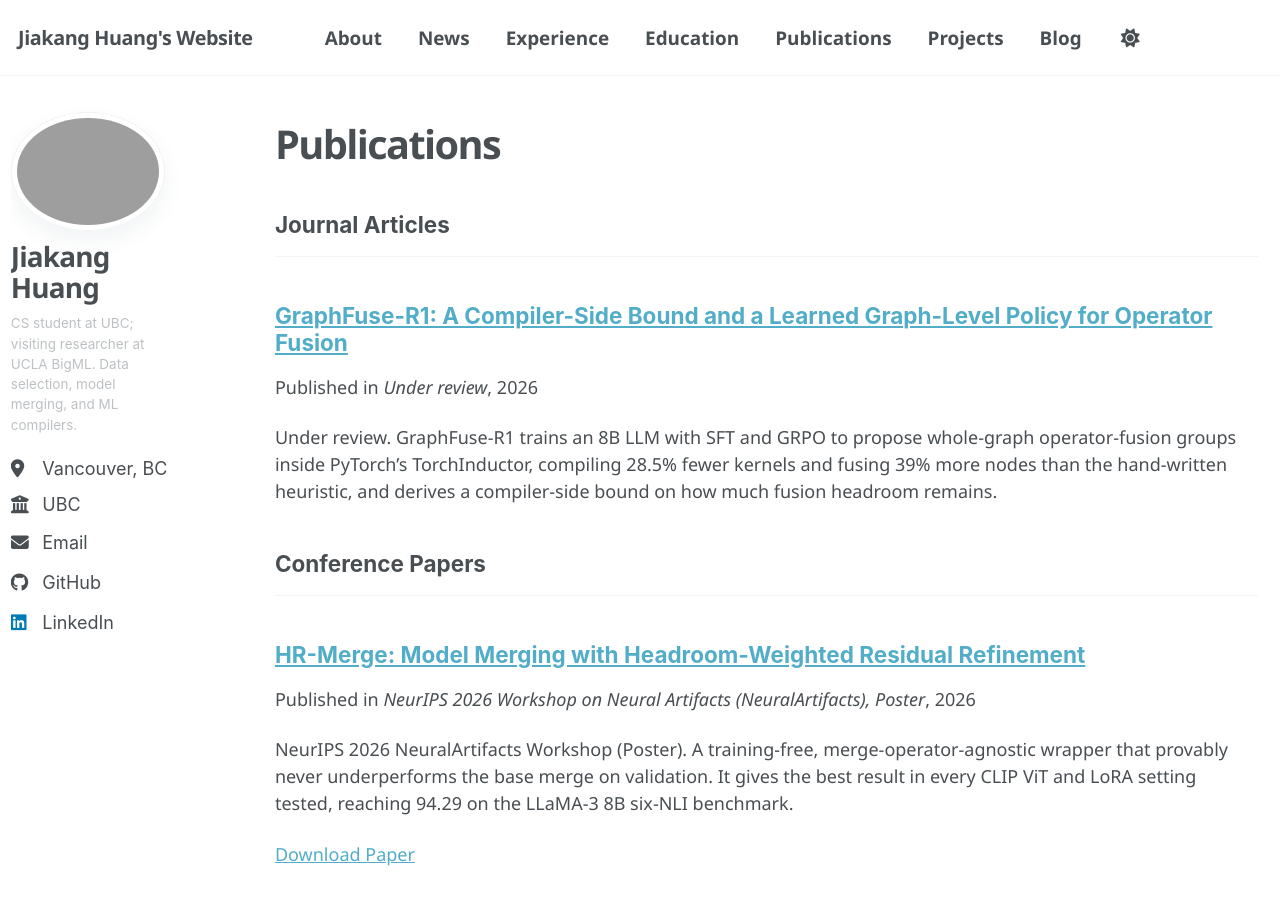
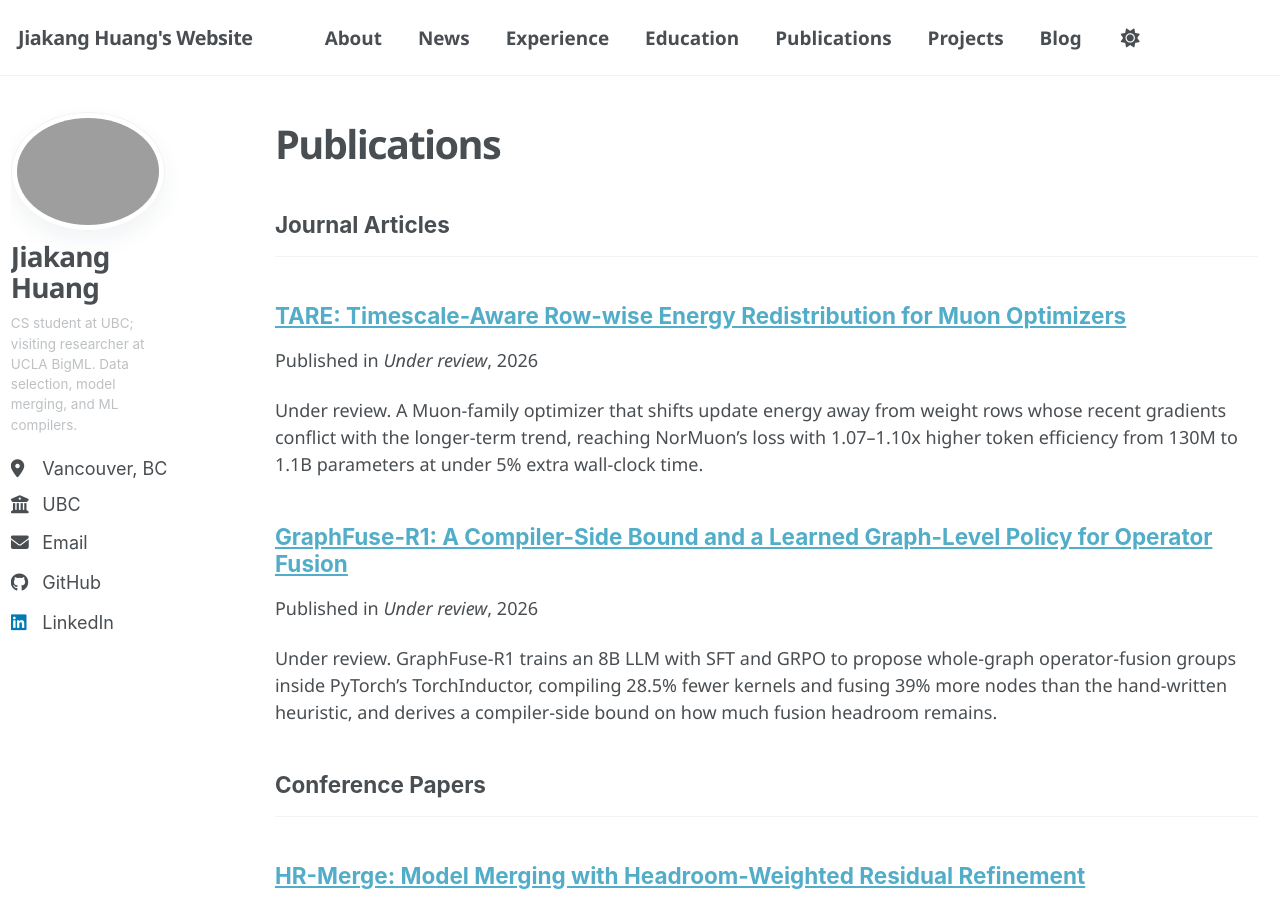
Before and after one commit to DanielHuangjiakang/danielhuangjiakang.github.io, a Jekyll site: the page built from _pages/publications.html, in a window 1280 px wide and 900 px high. Built offline with Jekyll 4.4.1, drawn with Linux system fonts in a browser that asks for light colours; a script bundle is joined from its source files by our own code; library files that are not in the unit come from our copies.

Commit message:
Show TARE (under review) with method figure

```diff
--- a/_publications/2026-05-01-tare.md
+++ b/_publications/2026-05-01-tare.md
@@ -8,6 +7,8 @@
 date: 2026-05-01
 venue: "Under review"
 venue_short: "Under Review"
+header:
+  teaser: tare-cover.png
 authors: "Jinman Zhao, Xueyan Zhang, Jiakang Huang, Xutao Mao, Jingcheng Niu, Xi Chen, Yining Wang, Changyi Yang, YiTian Ding, Jiahe Liu, Gerald Penn, Jiaru Li"
 ---
 
```
Also changed, not shown: other parts of _publications/2026-05-01-tare.md (+0 -1 lines), images/tare-cover.png (added).
